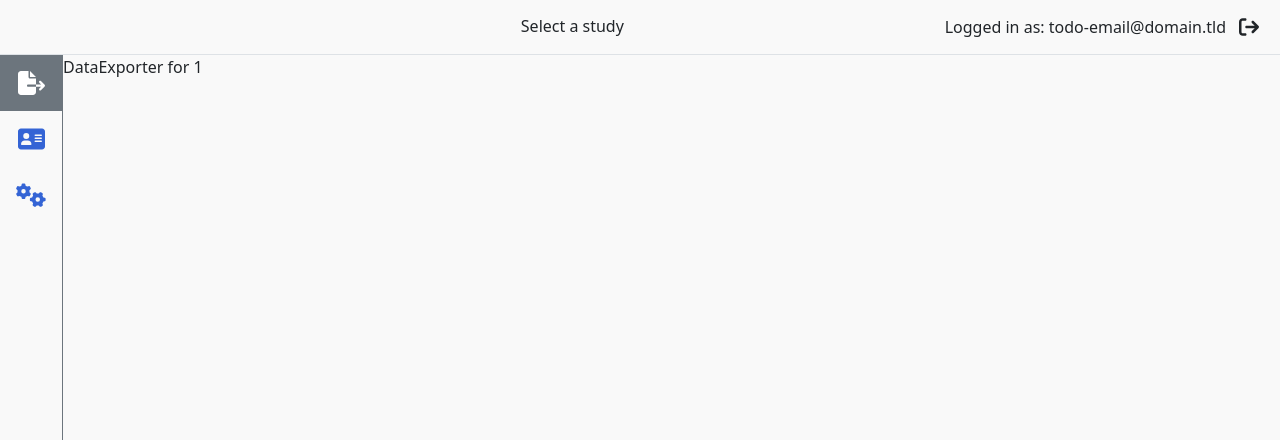
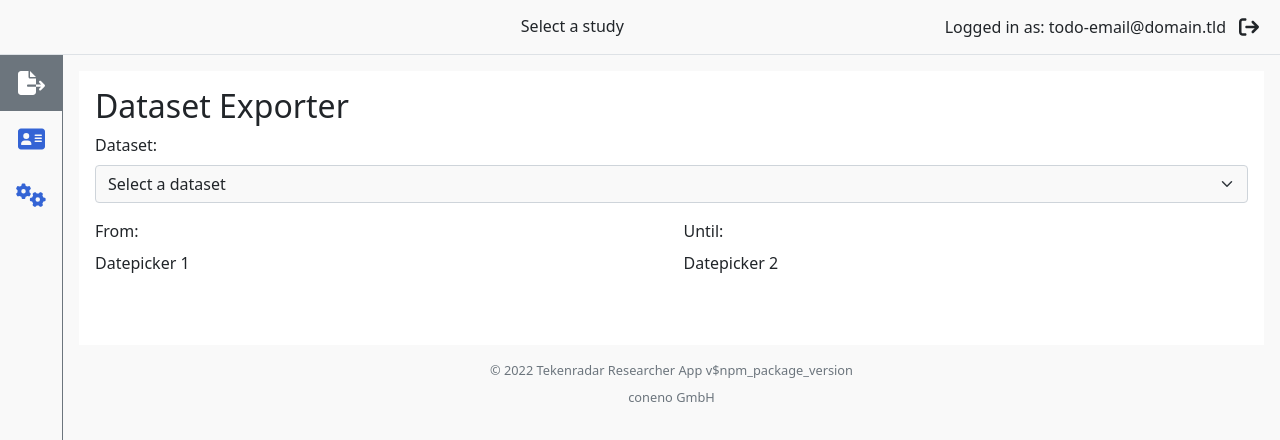
Before and after one commit to tekenradar/researcher-ui, a React (Create React App) app: page /studies/1/exporter in a window 1280 px wide. Shown: the top 440 px of the page. Built offline with nearby package versions, Linux system fonts and the light colour scheme.

Commit message:
add structure to data exporter page

```diff
--- a/src/pages/study/DataExporter.tsx
+++ b/src/pages/study/DataExporter.tsx
@@ -1,11 +1,78 @@
-import React from "react";
-import { useParams } from "react-router-dom";
+import clsx from "clsx";
+import React, { useState } from "react";
+import { Form, Spinner } from "react-bootstrap";
+import Credits from "../../components/Credits";
+import { useStudyColorClassnames } from "../../hooks/useStudyColorClassnames";
 
-interface DataExporterProps {}
+interface DataExporterProps { }
 
 const DataExporter: React.FC<DataExporterProps> = (props) => {
-  let params = useParams();
-  return <p className="text-center">DataExporter for {params.studykey}</p>;
+  const { btnClassName } = useStudyColorClassnames();
+
+  const [loading, setLoading] = useState(false);
+  const [selectedDataset, setSelectedDataset] = useState<string | undefined>();
+
+
+  const datasetSelector = <Form.Group className="mb-3">
+    <Form.Label>Dataset:</Form.Label>
+    <Form.Select
+      aria-label="Select a dataset"
+      value={selectedDataset}
+      onChange={(event) => {
+        setSelectedDataset(event.target.value);
+      }}
+    >
+      <option>Select a dataset</option>
+      <option value="1">One</option>
+      <option value="2">Two</option>
+      <option value="3">Three</option>
+    </Form.Select>
+  </Form.Group>
+
+
+  const rangeSelector = <div className="row">
+    <div className="col-6">
+      <Form.Group className="mb-3">
+        <Form.Label>From:</Form.Label>
+        <div>Datepicker 1</div>
+      </Form.Group>
+    </div>
+
+    <div className="col-6">
+      <Form.Group className="mb-3">
+        <Form.Label>Until:</Form.Label>
+        <div>Datepicker 2</div>
+      </Form.Group>
+    </div>
+  </div>
+
+
+  const downloadBtn = <button className={clsx(
+    "btn text-white",
+    btnClassName
+  )}
+    type="submit"
+    disabled={loading || selectedDataset === undefined}
+  >
+    Download
+    {loading ? <Spinner className="ms-2" animation="border" size="sm" /> : null}
+  </button>
+
+  return <div className="w-100 p-3">
+    <div className="bg-white p-3">
+      <h2 className="">Dataset Exporter</h2>
+      <Form onSubmit={(event) => {
+        event.preventDefault()
+        setLoading(true);
+      }}>
+        {datasetSelector}
+        {rangeSelector}
+        {downloadBtn}
+      </Form>
+    </div>
+    <Credits />
+
+  </div>
 };
 
 export default DataExporter;
```
